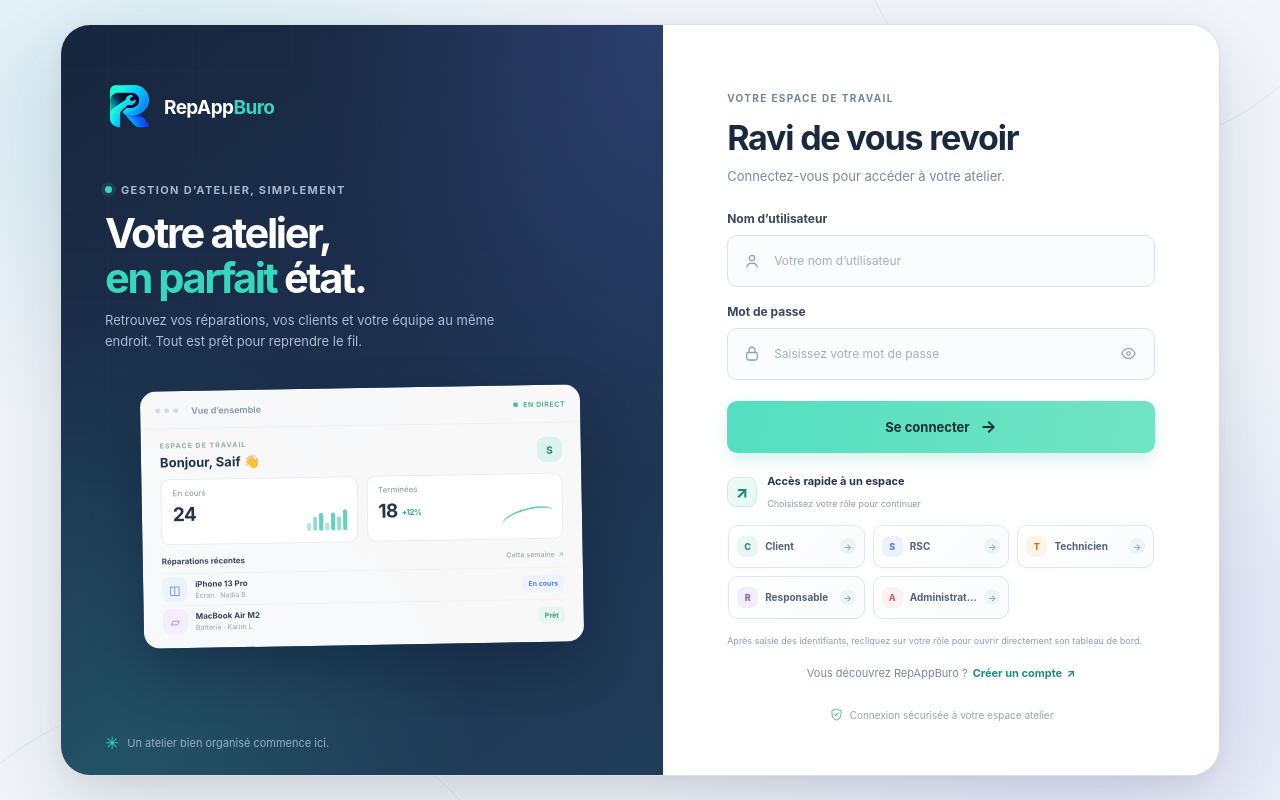
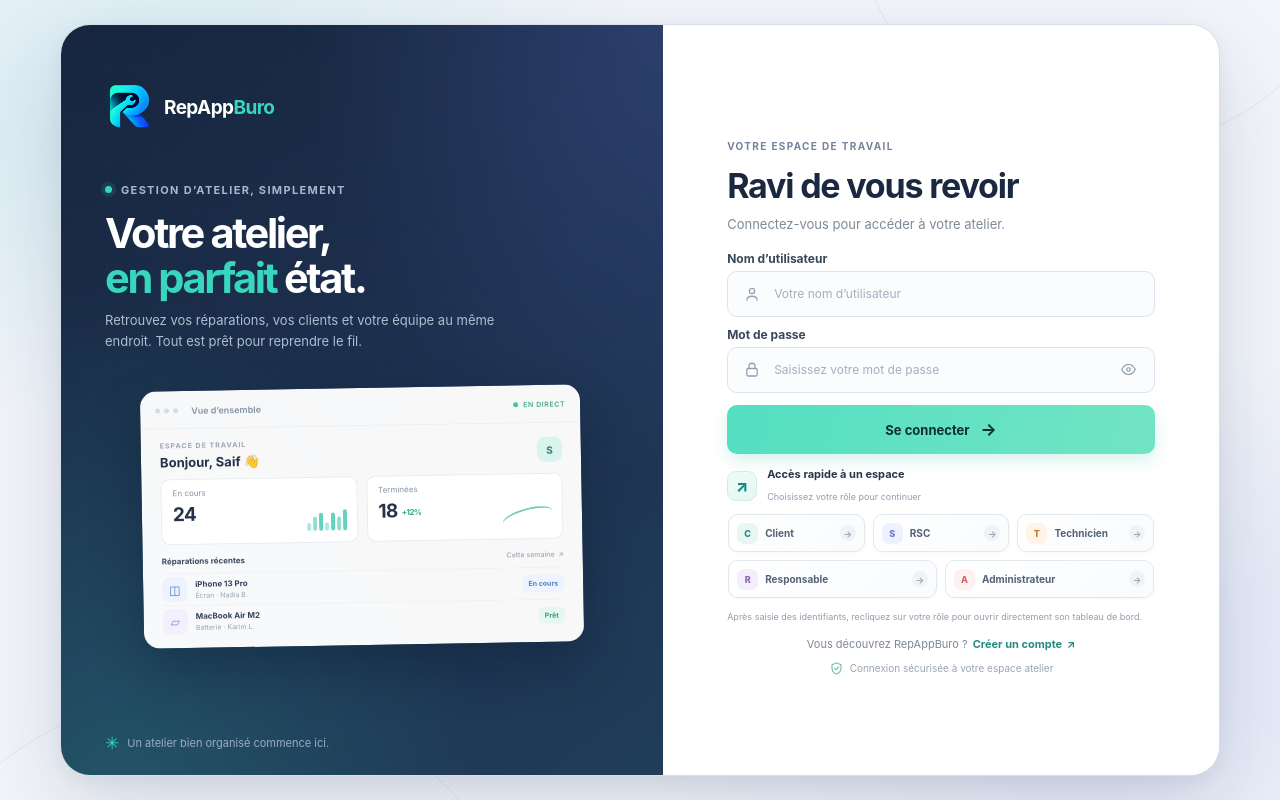
Before and after one commit to SaifEddineDev/RepAppBuro, a React (Create React App) app in the folder frontend/: page /#/login in a window 1280 px wide. Built offline with nearby package versions, Linux system fonts and the light colour scheme; no server answers.

Commit message:
Balance quick access rows and compact login panel

```diff
--- a/frontend/src/pages/Login.css
+++ b/frontend/src/pages/Login.css
@@ -154,7 +154,9 @@
 .quick-access-heading-icon { display: grid; width: 30px; height: 30px; place-items: center; border: 1px solid #cdeee4; border-radius: 9px; color: #148b7d; background: linear-gradient(145deg, #effcf7, #e5f7f3); font-size: 16px; font-weight: 800; }
 .quick-access-heading p { margin: 0 0 3px; color: #26364b; font-size: 11px; font-weight: 750; }
 .quick-access-heading div > span { color: #929dad; font-size: 9px; }
-.quick-access-options { display: grid; grid-template-columns: repeat(3, minmax(0, 1fr)); gap: 8px; padding: 2px 1px 6px; }
+.quick-access-options { display: grid; grid-template-columns: repeat(6, minmax(0, 1fr)); gap: 8px; padding: 2px 1px 6px; }
+.quick-access-button:nth-child(-n + 3) { grid-column: span 2; }
+.quick-access-button:nth-child(n + 4) { grid-column: span 3; }
 .quick-access-button { display: flex; align-items: center; gap: 7px; min-width: 0; min-height: 43px; padding: 6px 8px; border: 1px solid #e1e7ee; border-radius: 10px; color: #526177; background: linear-gradient(135deg, #fff, #f9fbfd); box-shadow: 0 2px 5px rgba(23, 38, 62, .025); font: inherit; font-size: 10px; font-weight: 680; text-align: left; cursor: pointer; transition: transform .18s ease, border-color .18s ease, color .18s ease, background .18s ease, box-shadow .18s ease; }
 .quick-access-button:hover:not(:disabled) { transform: translateY(-1px); border-color: #9adbc9; color: #176f67; background: linear-gradient(135deg, #f2fcf8, #eaf9f4); box-shadow: 0 5px 12px rgba(39, 151, 128, .1); }
 .quick-access-button.is-selected { border-color: #65cdb2; color: #176f67; background: linear-gradient(135deg, #effbf7, #e4f7f0); box-shadow: inset 0 0 0 1px rgba(101, 205, 178, .12); }
@@ -657,3 +659,41 @@
     transform: translateY(56px);
   }
 }
+
+/* Keep the login panel compact and aligned with the registration panel. */
+@media (min-width: 721px) {
+  .login-panel {
+    padding-top: 38px;
+    padding-bottom: 28px;
+  }
+
+  .login-panel .login-form-heading { margin-bottom: 16px; }
+  .login-panel .login-form { gap: 10.5px; }
+  .login-panel .login-field label { margin-bottom: 4.5px; }
+  .login-panel .login-input-wrap,
+  .login-panel .login-input-wrap input { min-height: 46px; height: 46px; }
+  .login-panel .login-submit { min-height: 49px; margin-top: 2px; }
+  .login-panel .quick-access { margin-top: 13px; }
+  .login-panel .quick-access-heading { margin-bottom: 8px; }
+  .login-panel .quick-access-button { min-height: 38px; }
+  .login-panel .quick-access-note { margin-top: 6px; }
+  .login-panel .login-register { margin-top: 13px; }
+  .login-panel .login-security { margin-top: 10px; }
+}
+
+@media (max-width: 720px) {
+  .login-panel { padding-top: 24px; padding-bottom: 20px; }
+  .mobile-brand { margin-bottom: 28px; }
+  .login-panel .login-form-heading { margin-bottom: 13.5px; }
+  .login-panel .login-form { gap: 9.5px; }
+  .login-panel .login-field label { margin-bottom: 4.5px; }
+  .login-panel .login-input-wrap,
+  .login-panel .login-input-wrap input { min-height: 46px; height: 46px; }
+  .login-panel .login-submit { min-height: 49px; margin-top: 2px; }
+  .login-panel .quick-access { margin-top: 13px; }
+  .login-panel .quick-access-heading { margin-bottom: 8px; }
+  .login-panel .quick-access-button { min-height: 38px; }
+  .login-panel .quick-access-note { margin-top: 6px; }
+  .login-panel .login-register { margin-top: 13px; }
+  .login-panel .login-security { margin-top: 10px; padding-top: 0; }
+}
```
